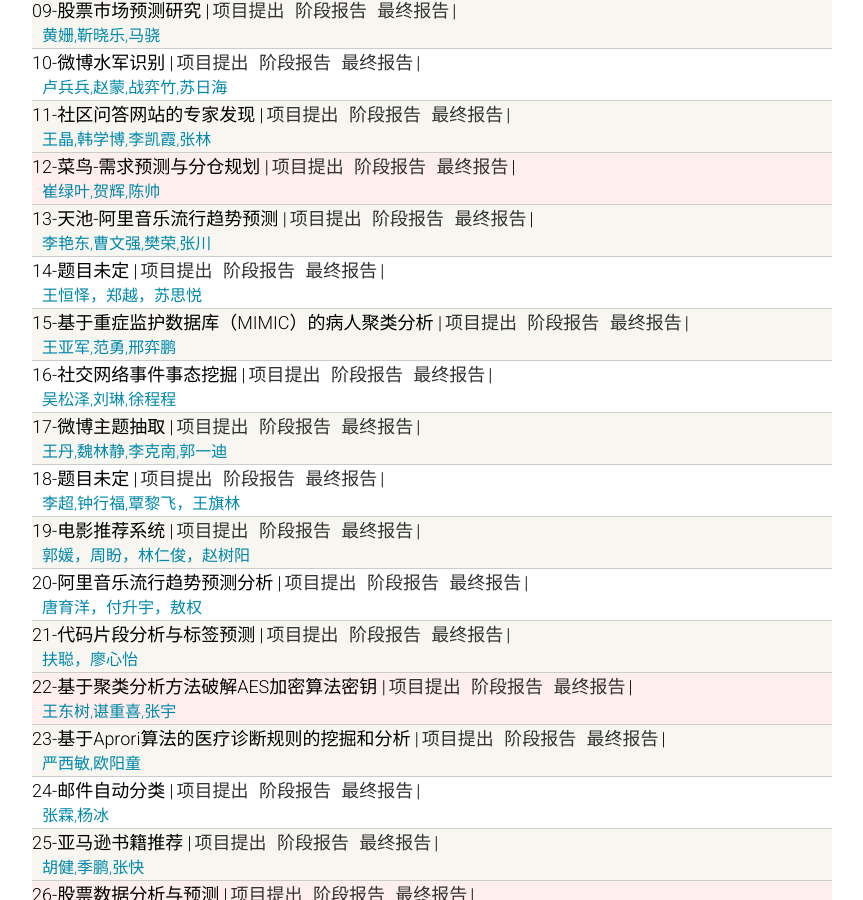
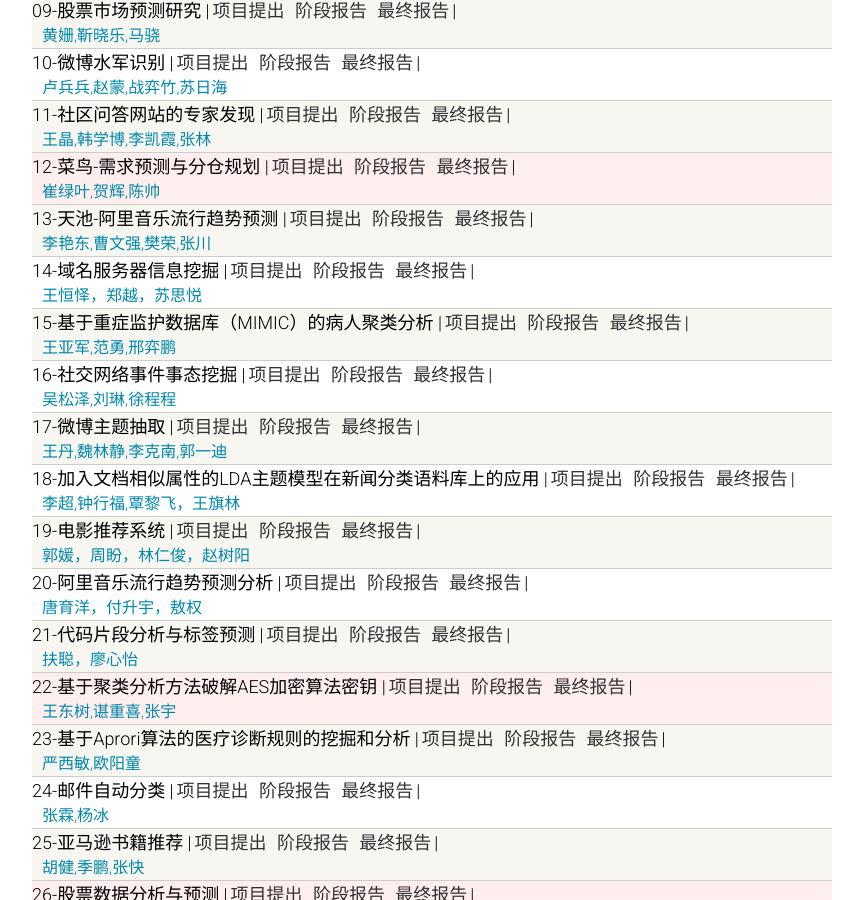
Before and after one commit to BITDM/bitdm.github.io, a Jekyll site: the page built from 2016/index.html, in a window 1280 px wide and 900 px high, scrolled down 591 px. Shown: the whole window, without its empty margins (208-1071 px from the left). Built offline with Jekyll 4.4.1, drawn with Linux system fonts in a browser that asks for light colours.

Commit message:
18组、16组、6组信息修改

```diff
--- a/2016/index.html
+++ b/2016/index.html
@@ -53,7 +53,7 @@
       <div class="kw">李杨,魏思杰,李苏畅,罗伟</div>
     </div>
 
-    <div class="materials-item notyet">
+    <div class="materials-item">
       06-N-gram based input text predictor
       |<a href="projects/p06/proposal/">项目提出</a>
       <a href="">阶段报告</a>
@@ -118,7 +118,7 @@
     </div>
 
     <div class="materials-item">
-      14-题目未定
+      14-域名服务器信息挖掘
       |<a href="projects/p14/proposal/">项目提出</a>
       <a href="">阶段报告</a>
       <a href="">最终报告</a>|
@@ -150,7 +150,7 @@
     </div>
 
     <div class="materials-item">
-      18-题目未定
+      18-加入文档相似属性的LDA主题模型在新闻分类语料库上的应用
       |<a href="projects/p18/proposal/">项目提出</a>
       <a href="">阶段报告</a>
       <a href="">最终报告</a>|
```
